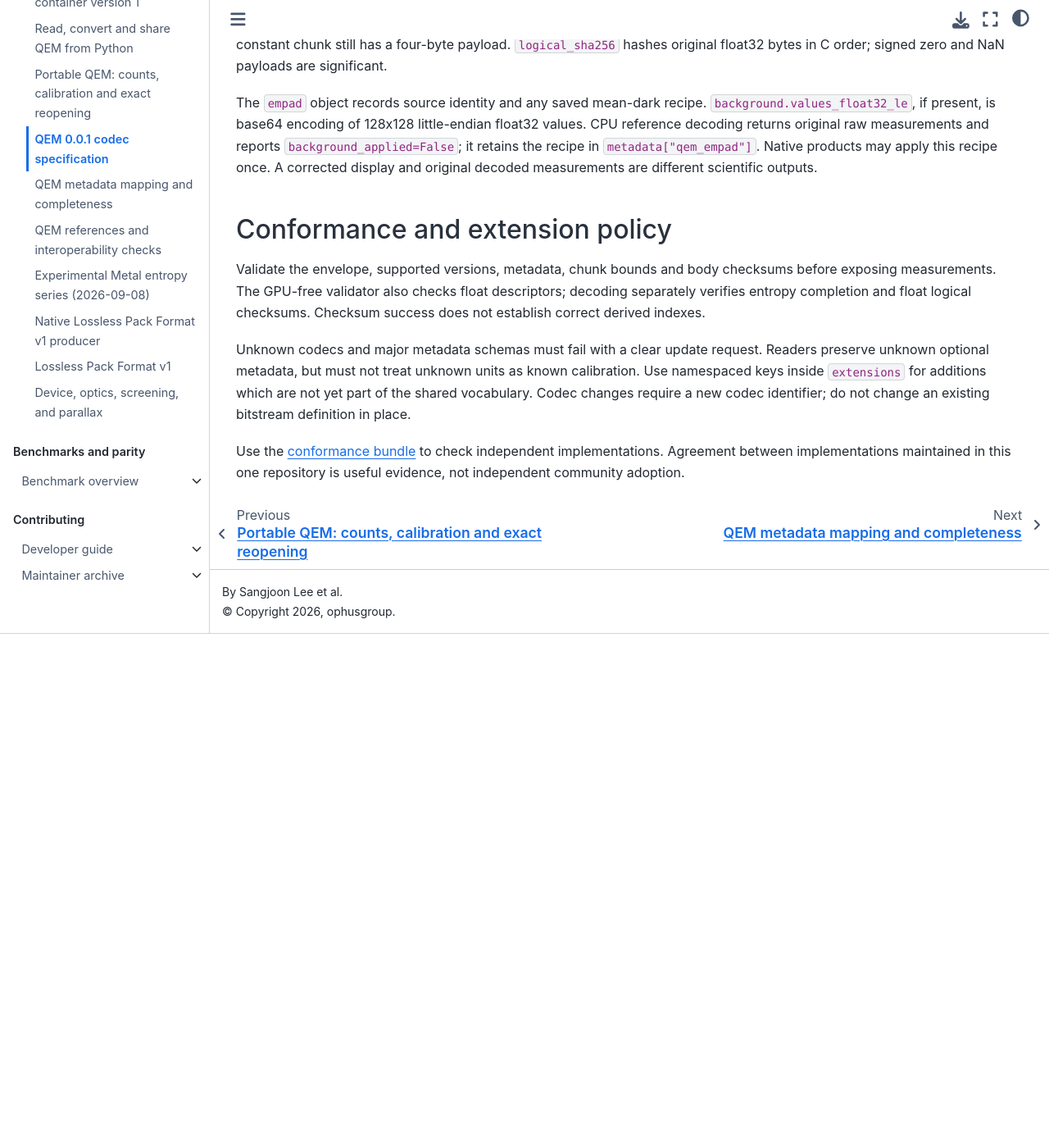
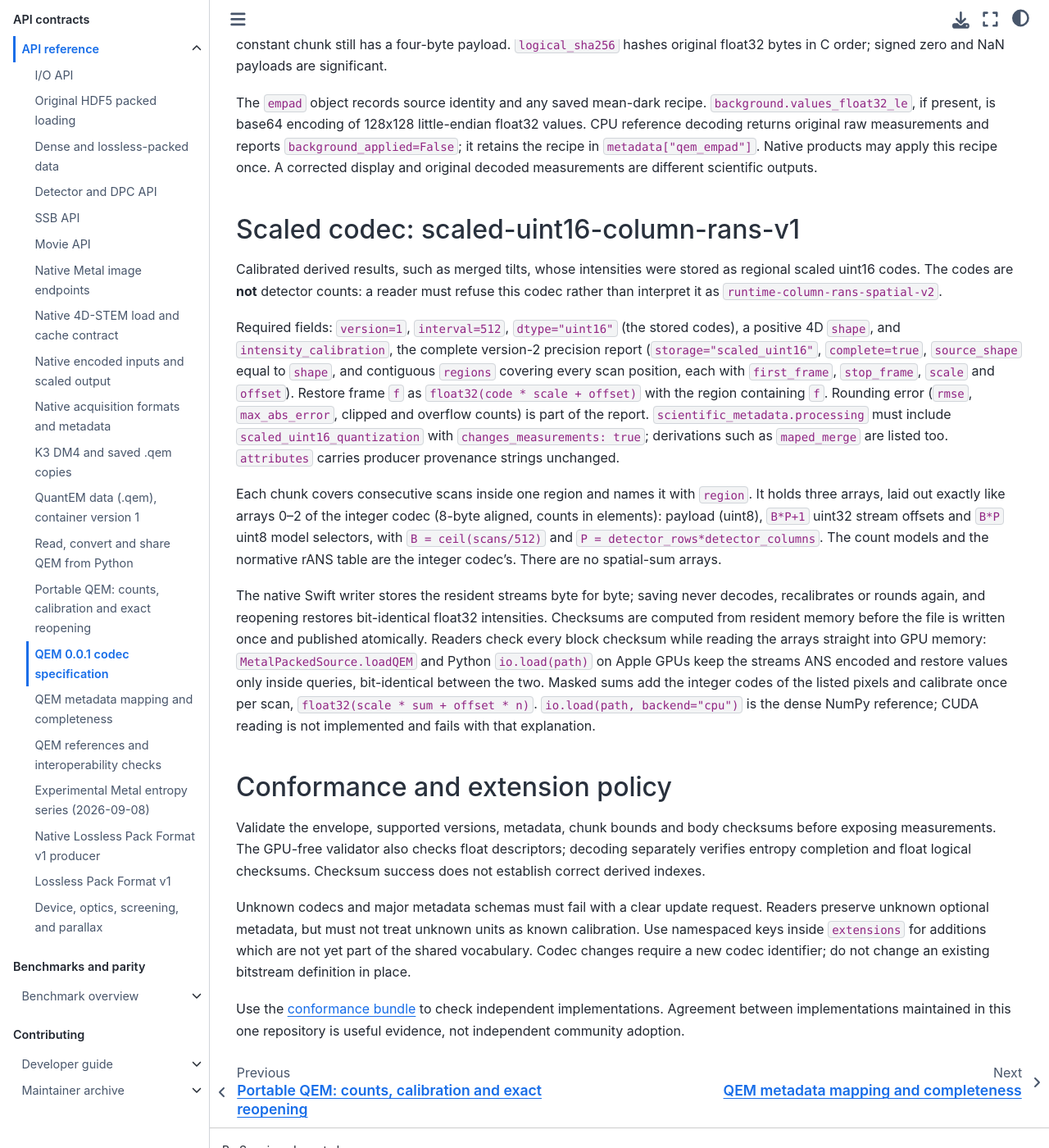
Before and after one commit to bobleesj/quantem.gpu, a Jupyter Book: the page built from docs/api/qem-codecs.md, in a window 1280 px wide and 1400 px high, scrolled down 3868 px. Shown: the whole window at 82% size. Built offline with Jupyter Book 1.0.4 settings and Sphinx 7.4.7 and the Sphinx Book theme 1.1.4, drawn with Linux system fonts in a browser that asks for light colours; before the commit the page ends 4641 px from its top, so only the background shows below that.

Commit message:
docs: describe the scaled .qem codec and record merged-tilt runs

```diff
--- a/docs/api/qem-codecs.md
+++ b/docs/api/qem-codecs.md
@@ -190,6 +190,41 @@
 `metadata["qem_empad"]`. Native products may apply this recipe once. A corrected
 display and original decoded measurements are different scientific outputs.
 
+## Scaled codec: scaled-uint16-column-rans-v1
+
+Calibrated derived results, such as merged tilts, whose intensities were stored as
+regional scaled uint16 codes. The codes are **not** detector counts: a reader must
+refuse this codec rather than interpret it as `runtime-column-rans-spatial-v2`.
+
+Required fields: `version=1`, `interval=512`, `dtype="uint16"` (the stored codes),
+a positive 4D `shape`, and `intensity_calibration`, the complete version-2
+precision report (`storage="scaled_uint16"`, `complete=true`, `source_shape`
+equal to `shape`, and contiguous `regions` covering every scan position, each with
+`first_frame`, `stop_frame`, `scale` and `offset`). Restore frame `f` as
+`float32(code * scale + offset)` with the region containing `f`. Rounding error
+(`rmse`, `max_abs_error`, clipped and overflow counts) is part of the report.
+`scientific_metadata.processing` must include `scaled_uint16_quantization` with
+`changes_measurements: true`; derivations such as `maped_merge` are listed too.
+`attributes` carries producer provenance strings unchanged.
+
+Each chunk covers consecutive scans inside one region and names it with `region`.
+It holds three arrays, laid out exactly like arrays 0–2 of the integer codec
+(8-byte aligned, counts in elements): payload (uint8), `B*P+1` uint32 stream
+offsets and `B*P` uint8 model selectors, with `B = ceil(scans/512)` and
+`P = detector_rows*detector_columns`. The count models and the normative rANS
+table are the integer codec's. There are no spatial-sum arrays.
+
+The native Swift writer stores the resident streams byte for byte; saving never
+decodes, recalibrates or rounds again, and reopening restores bit-identical
+float32 intensities. Checksums are computed from resident memory before the file
+is written once and published atomically. Readers check every block checksum while
+reading the arrays straight into GPU memory: `MetalPackedSource.loadQEM` and Python
+`io.load(path)` on Apple GPUs keep the streams ANS encoded and restore values only
+inside queries, bit-identical between the two. Masked sums add the integer codes of
+the listed pixels and calibrate once per scan, `float32(scale * sum + offset * n)`.
+`io.load(path, backend="cpu")` is the dense NumPy reference; CUDA reading is not
+implemented and fails with that explanation.
+
 ## Conformance and extension policy
 
 Validate the envelope, supported versions, metadata, chunk bounds and body
```
Also changed, not shown: docs/api/qem-format.md (+7 -2 lines), experiments/RUNS.md (+1 -0 lines), 1 other file.
